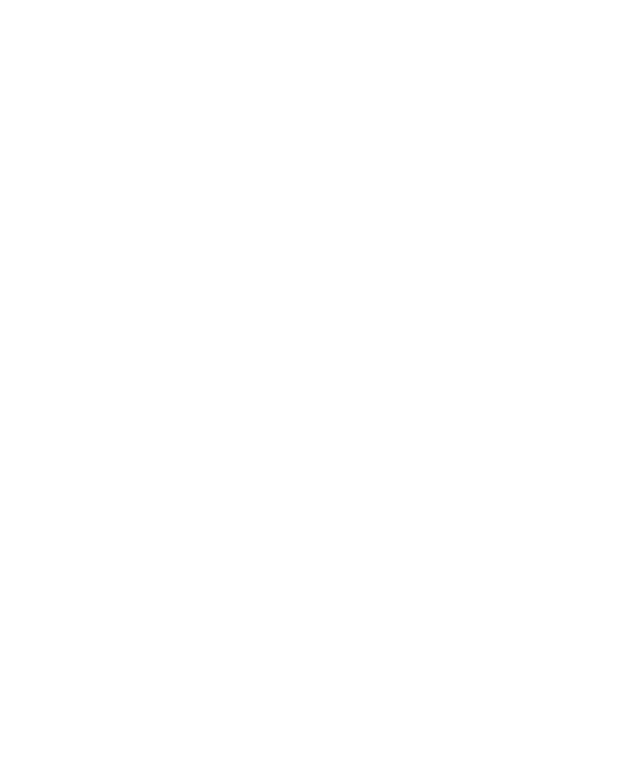
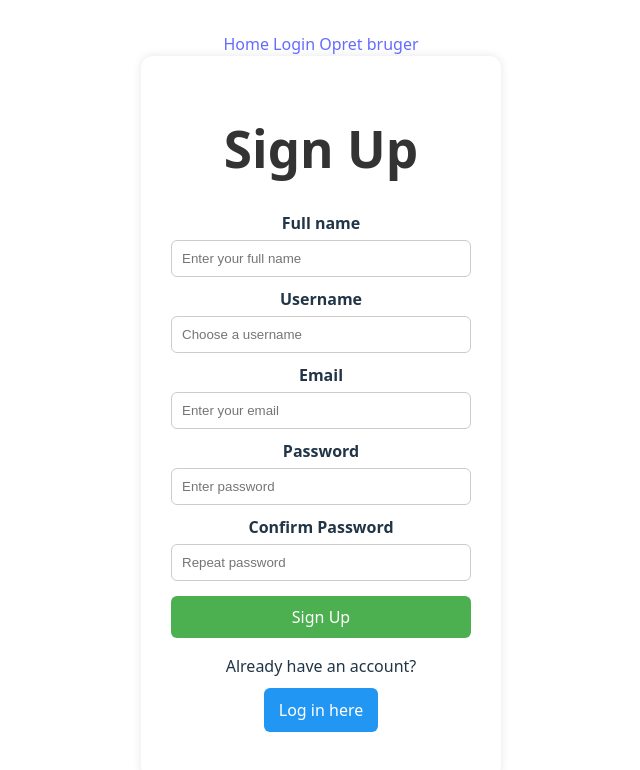
Before and after one commit to MetteMunch/node_mandatory_II, a Svelte app in the folder frontend/frontend_mandatory_II/: page /Signup in a window 1280 px wide. Shown: the top 770 px of the page, without its empty margins (319-959 px from the left). Built offline with nearby package versions, Linux system fonts and the light colour scheme.

Commit message:
init opsætning frontend

```diff
--- a/frontend/frontend_mandatory_II/src/App.svelte
+++ b/frontend/frontend_mandatory_II/src/App.svelte
@@ -1,9 +1,27 @@
 <script>
     // TODO: Tjek ud hvorfor ikke svelte-spa-router
     import { Router, Link, Route } from 'svelte-routing';
+    import Login from './pages/Login.svelte';
+    import Signup from './pages/Signup.svelte';
+    import Home from './pages/Home.svelte';
+    import UserDashboard from "./pages/UserDashboard.svelte";
+    import AdminDashboard from "./pages/AdminDashboard.svelte";
 
 </script>
 
 <Router>
+    <nav>
+        <Link to='/'>Home</Link>
+        <Link to='/login'>Login</Link>
+        <Link to='/Opret'>Opret bruger</Link>
+    </nav>
+    <div>
+        <Route path="/"><Home /></Route>
+        <Route path="/login"><Login /></Route>
+        <Route path="/Signup"><Signup /></Route>
+        <Route path="/UserDashboard"><UserDashboard /></Route>
+        <Route path="/AdminDashboard"><AdminDashboard /></Route>
+
+    </div>
 
 </Router>
--- a/frontend/frontend_mandatory_II/src/app.css
+++ b/frontend/frontend_mandatory_II/src/app.css
@@ -77,3 +77,64 @@ button:focus-visible {
     background-color: #f9f9f9;
   }
 }
+
+/*Login og Signup*/
+
+.login-signup-box {
+  background-color: white;
+  padding: 30px;
+  border-radius: 12px;
+  box-shadow: 0 0 10px rgba(0,0,0,0.1);
+  width: 300px;
+}
+
+.login-signup-box h1 {
+  text-align: center;
+  color: #333;
+}
+
+.login-signup-box label {
+  display: block;
+  margin-top: 10px;
+  font-weight: bold;
+}
+
+.login-signup-box input {
+  width: 100%;
+  padding: 10px;
+  margin-top: 5px;
+  border: 1px solid #ccc;
+  border-radius: 6px;
+  box-sizing: border-box;
+}
+
+.login-signup-box button {
+  width: 100%;
+  background-color: #4CAF50;
+  color: white;
+  border: none;
+  padding: 10px;
+  margin-top: 15px;
+  border-radius: 6px;
+  cursor: pointer;
+  font-size: 16px;
+}
+
+.login-signup-box button:hover {
+  background-color: #45a049;
+}
+
+.signup-button {
+  display: inline-block;
+  text-align: center;
+  background-color: #2196F3;
+  color: white;
+  padding: 10px 15px;
+  border-radius: 6px;
+  text-decoration: none;
+  margin-top: 10px;
+}
+
+.signup-button:hover {
+  background-color: #1976D2;
+}
--- /dev/null
+++ b/frontend/frontend_mandatory_II/src/pages/AdminDashboard.svelte
@@ -0,0 +1 @@
+<h1>Admin side</h1>
--- /dev/null
+++ b/frontend/frontend_mandatory_II/src/pages/Home.svelte
@@ -0,0 +1 @@
+<h1>Startside</h1>
--- /dev/null
+++ b/frontend/frontend_mandatory_II/src/pages/Login.svelte
@@ -0,0 +1,39 @@
+<script>
+    import { onMount } from 'svelte';
+    import { fetchGet, fetchRequestJson } from "../utils/fetch.js";
+
+    let url = "http://localhost:8080/auth/login";
+    // let body =
+
+    // onMount(() => {
+    //     const result = fetchRequestJson(url, )
+    //     }
+    //
+    //
+    //
+    // )
+
+
+</script>
+
+<div class="login-signup-box">
+    <h1>Login</h1>
+
+    <form action="her kommer url der skal indsendes login data til fx /login" method="POST">
+
+        <label for="username">Username</label><br>
+        <input type="text" id="username" name="username" placeholder="Enter username" required>
+        <br><br>
+
+        <label for="password">Password</label><br>
+        <input type="password" id="password" name="password" placeholder="Enter password" required>
+        <br><br>
+
+        <button type="submit">Login</button>
+        <br><br>
+
+        <p>Ikke bruger endnu?</p>
+        <a href="signup.html" class="signup-button">Opret</a>
+
+    </form>
+</div>
--- /dev/null
+++ b/frontend/frontend_mandatory_II/src/pages/Signup.svelte
@@ -0,0 +1,31 @@
+<script>
+
+</script>
+
+<div class="login-signup-box">
+    <h1>Sign Up</h1>
+
+    <form action="/signup" method="post">
+        <label for="fullname">Full name</label>
+        <input type="text" id="fullname" name="fullname" placeholder="Enter your full name" required>
+
+        <label for="username">Username</label>
+        <input type="text" id="username" name="username" placeholder="Choose a username" required>
+
+        <label for="email">Email</label>
+        <input type="email" id="email" name="email" placeholder="Enter your email" required>
+
+        <label for="password">Password</label>
+        <input type="password" id="password" name="password" placeholder="Enter password" required>
+
+        <label for="confirm">Confirm Password</label>
+        <input type="password" id="confirm" name="confirm" placeholder="Repeat password" required>
+
+        <button class="signup-btn" type="submit">Sign Up</button>
+    </form>
+
+    <div class="signup-section">
+        <p>Already have an account?<br>
+            <a href="login.html" class="signup-button">Log in here</a></p>
+    </div>
+</div>
--- /dev/null
+++ b/frontend/frontend_mandatory_II/src/pages/UserDashboard.svelte
@@ -0,0 +1 @@
+<h1>Bruger side</h1>
--- /dev/null
+++ b/frontend/frontend_mandatory_II/src/utils/fetch.js
@@ -0,0 +1,36 @@
+//Denne bruges til GET requests
+export async function fetchGet(url) {
+    try {
+        const response = await fetch(url, {
+            credentials: 'include'
+        });
+        return await response.json();
+    } catch (error) {
+        console.log(error);
+    }
+}
+
+//Denne bruges til POST, PUT, DELETE requests
+export async function fetchRequestJson(url, bodyObjekt, httpVerbum) {
+
+    const objectAsJsonString = JSON.stringify(bodyObjekt); //stringify konverterer vores objekt til en JSON-streng
+    console.log("omdanner object til JSON streng", objectAsJsonString);
+    const fetchOptions = { //Her definerer vi et objekt "fetchOptions" som beskriver hvordan vi vil sende data
+        method: httpVerbum,
+        credentials: "include",
+        headers: {
+            "Content-Type": "application/json", //Vi fortæller serveren, at vi sender JSON
+        },
+        body: objectAsJsonString, //Det er vores objekt konverteret til en JSON-streng som vi sender som data (i body) eller empty body med {}
+    };
+
+    const response = await fetch(url, fetchOptions); //HTTP-request sendes med fetch til den angivne url.
+    //fetch returnerer et promise til et starte med, men await gør at vi venter på korrekt svar (response)
+
+    if (!response.ok) {
+        const errorMessage = response.statusText;
+        console.error("Dette er fejl i postObjectAsData", errorMessage); //Hvis serveren returnerer med en fejl, henter vi denne fejlbesked og udskriver den i konsollen
+        console.log("Dette er fejl i postObjectAsData", errorMessage); //Hvis serveren returnerer med en fejl, henter vi denne fejlbesked og udskriver den i konsollen
+    }
+    return response
+}
```
